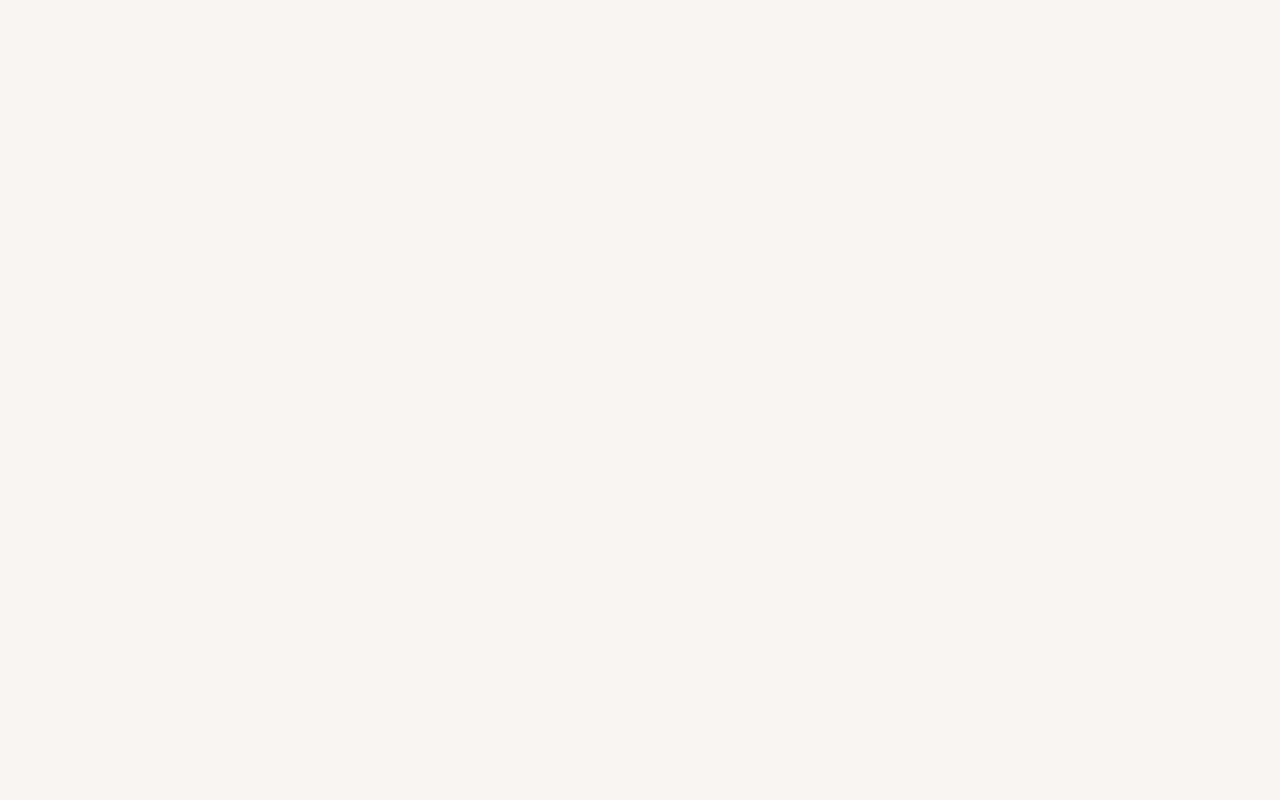
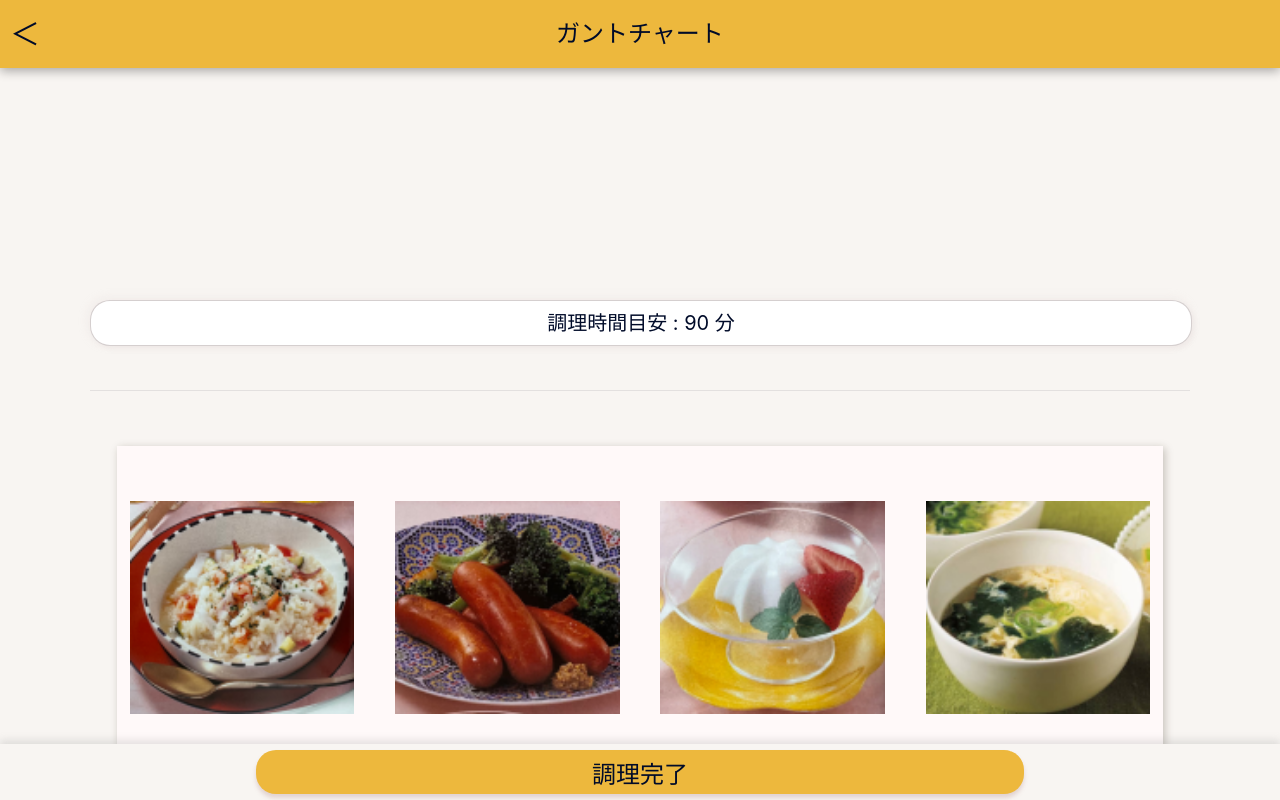
Before and after one commit to kousei-s/makeck_front, a React (Vite) app: page /cookProcess in a window 1280 px wide. Before the commit this address had no page. Shown: the top 800 px of the page. Built offline with nearby package versions, Linux system fonts and the light colour scheme; a web font is replaced by a local one.

Commit message:
[update]changePageNames

```diff
--- a/src/App.jsx
+++ b/src/App.jsx
@@ -1,6 +1,6 @@
 import Home from './pages/Home';
 import FromFirst from './pages/FromFirst';
-import ProtoGanttChart from './pages/ProtoGanttChart';
+import CookProcess from './pages/CookProcess';
 import MenuConfirmation from './pages/MenuConfirmation';
 import StepsDetail from './pages/StepsDetail'
 import React from 'react';
@@ -9,7 +9,7 @@ import RecipeSelection from './pages/RecipeSelection'
 import './styles/index.css';
 import './styles/header.css';
 import './styles/home.css';
-import './styles/protoGanttChart.css';
+import './styles/cookProcess.css';
 import './styles/menuConfirmation.css';
 import './styles/stepsDetail.css';
 import './styles/footer.css';
@@ -26,7 +26,7 @@ function App() {
         <Routes>
           <Route path="/" element={<Home />} />
           <Route path="/fromFirst" element={<FromFirst />} />
-          <Route path='/ganttChart' element={<ProtoGanttChart />} />
+          <Route path='/cookProcess' element={<CookProcess />} />
           <Route path='/menuConfirmation' element={<MenuConfirmation />}></Route>
           <Route path='/stepsDetail' element={<StepsDetail />}></Route>
           <Route path='/RecipeSelection' element={<RecipeSelection />}></Route>
--- a/src/pages/ProtoGanttChart.jsx
+++ b/src/pages/CookProcess.jsx
@@ -2,7 +2,7 @@ import { useNavigate } from 'react-router-dom';
 
 import images from '../hooks/images';
 
-function ProtoGanttChart() {
+function CookProcess() {
     // 画面遷移用フック
     const navigate = useNavigate();
 
@@ -85,4 +85,4 @@ function ProtoGanttChart() {
     )
 }
 
-export default ProtoGanttChart;
+export default CookProcess;
```
Also changed, not shown: src/styles/cookProcess.css (renamed from src/styles/protoGanttChart.css).
